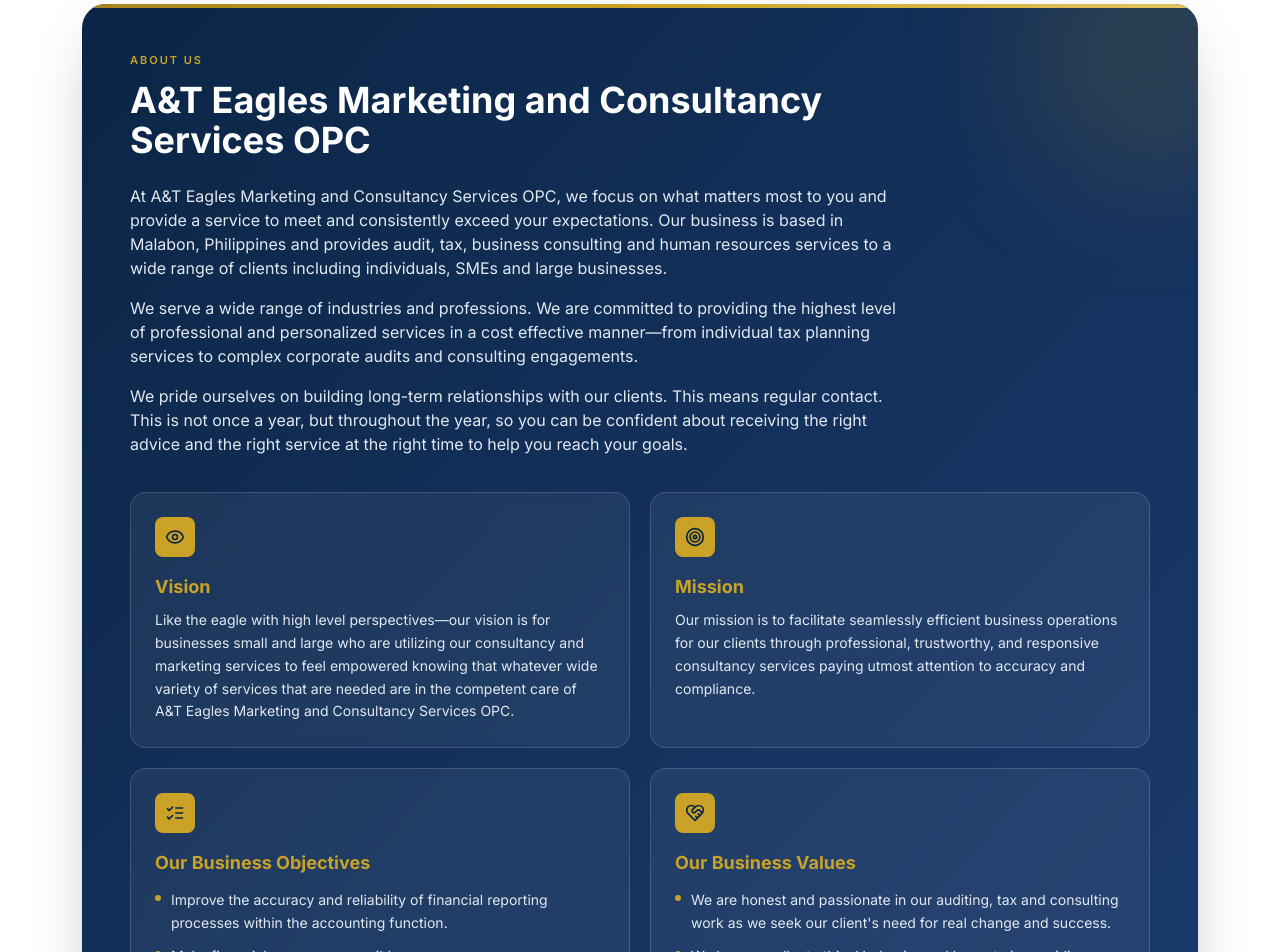
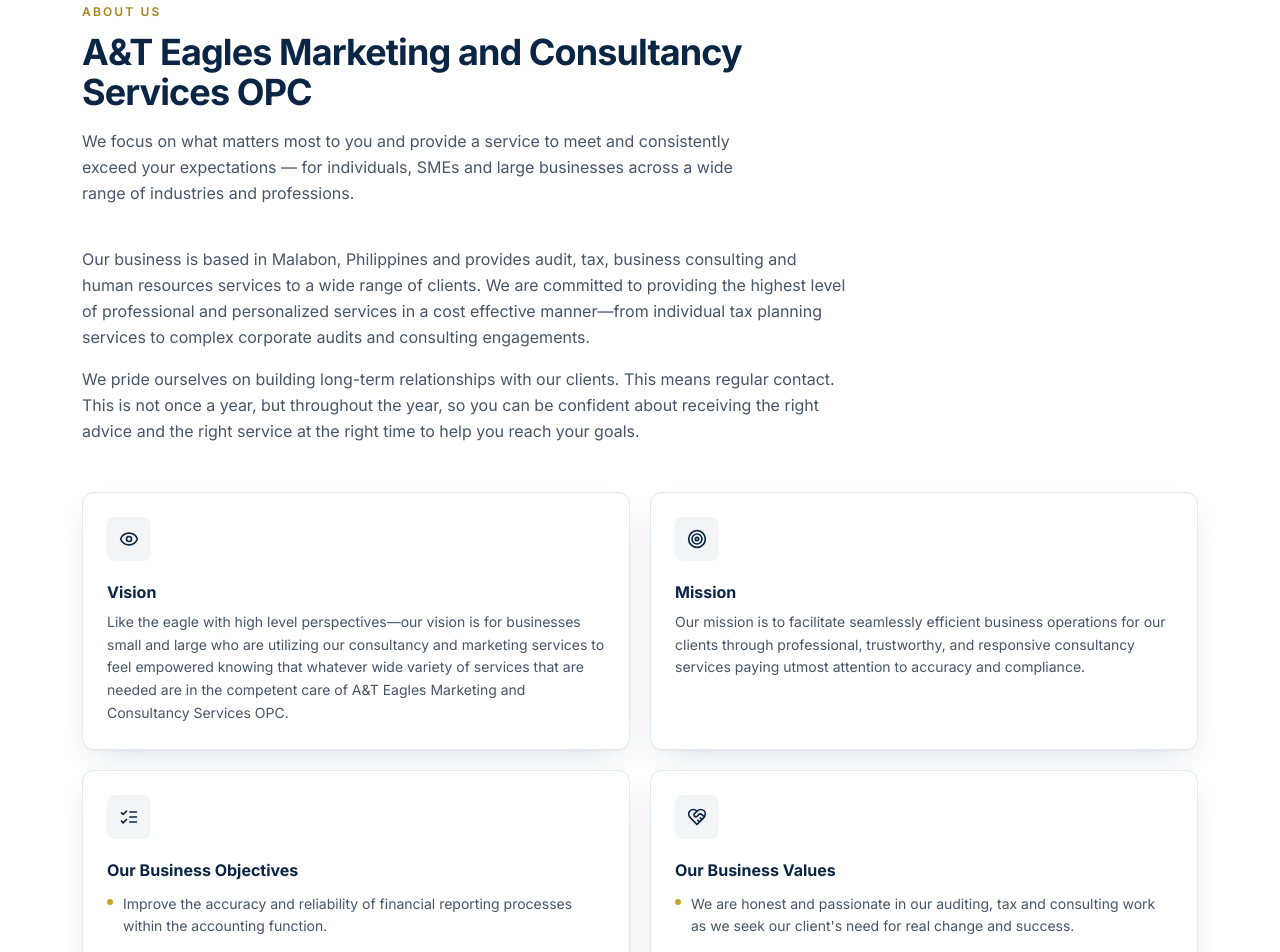
Before and after one commit to vrsnhtm/A-T-EAGLES, a React (Vite) app: page / in a window 1280 px wide. Shown: the part 1040-1992 px from the top of the page. Built offline with nearby package versions, Linux system fonts and the light colour scheme.

Commit message:
Match the About Us design to the Services cards
White cards with navy icon tiles now carry the vision, mission, objectives
and values, so the section reads as one family with the service grid.

```diff
--- a/src/components/AboutUs.tsx
+++ b/src/components/AboutUs.tsx
@@ -3,7 +3,8 @@ import { Eye, HeartHandshake, ListChecks, Target, type LucideIcon } from "lucide
 type Pillar = {
   icon: LucideIcon;
   title: string;
-  body: string;
+  body?: string;
+  points?: readonly string[];
 };
 
 const PILLARS: readonly Pillar[] = [
@@ -19,142 +20,103 @@ const PILLARS: readonly Pillar[] = [
     body:
       "Our mission is to facilitate seamlessly efficient business operations for our clients through professional, trustworthy, and responsive consultancy services paying utmost attention to accuracy and compliance.",
   },
-];
-
-const OBJECTIVES: readonly string[] = [
+  {
+    icon: ListChecks,
+    title: "Our Business Objectives",
+    points: [
       "Improve the accuracy and reliability of financial reporting processes within the accounting function.",
       "Make financial success accessible.",
       "Build trust through transparency and personalized financial solutions.",
       "Enhance financial performance and the organization's cash flow management.",
       "Ensure robust adherence to regulatory and compliance standards within the accounting and business function.",
-];
-
-const VALUES: readonly string[] = [
+    ],
+  },
+  {
+    icon: HeartHandshake,
+    title: "Our Business Values",
+    points: [
       "We are honest and passionate in our auditing, tax and consulting work as we seek our client's need for real change and success.",
       "We have excellent ethical behavior and honesty in providing business services.",
       "We provide quality and accurate results that are necessary in business improvement.",
       "We are open to all of our clients' concerns and needs.",
+    ],
+  },
 ];
 
 /**
- * About Us: the whole story sits inside one navy panel with gold accents,
- * so the copy reads as white text on the brand background.
+ * About Us, built on the same card language as the Services grid:
+ * white cards, navy icon tile that fills in on hover, gold accent.
  */
 export default function AboutUs() {
   return (
     <section id="about" className="bg-white py-20">
       <div className="container-page">
-        <div className="relative overflow-hidden rounded-3xl bg-gradient-to-br from-navy via-navy-light to-navy-soft p-7 shadow-banner sm:p-10 lg:p-12">
-          {/* Decorative brand accents */}
-          <div
-            aria-hidden="true"
-            className="pointer-events-none absolute -right-20 -top-20 h-64 w-64 rounded-full bg-gold/15 blur-3xl"
-          />
-          <div
-            aria-hidden="true"
-            className="pointer-events-none absolute inset-x-0 top-0 h-1 bg-gradient-to-r from-gold-dark via-gold to-gold-light"
-          />
-
-          <div className="relative">
-            <p className="text-[11px] font-semibold uppercase tracking-[0.18em] text-gold">
-              About Us
-            </p>
-            <h2 className="mt-3 max-w-3xl text-2xl font-bold leading-snug text-white sm:text-3xl lg:text-4xl">
+        <div className="max-w-2xl">
+          <p className="eyebrow">About us</p>
+          <h2 className="mt-3 text-3xl font-bold tracking-tight text-navy sm:text-4xl">
             A&T Eagles Marketing and Consultancy Services OPC
           </h2>
+          <p className="mt-4 text-base leading-relaxed text-slate-600">
+            We focus on what matters most to you and provide a service to meet and
+            consistently exceed your expectations — for individuals, SMEs and large
+            businesses across a wide range of industries and professions.
+          </p>
+        </div>
 
-            <div className="mt-6 max-w-3xl space-y-4 text-sm leading-relaxed text-slate-200 sm:text-base">
+        <div className="mt-10 max-w-3xl space-y-4 text-base leading-relaxed text-slate-600">
           <p>
-                At A&T Eagles Marketing and Consultancy Services OPC, we focus on
-                what matters most to you and provide a service to meet and
-                consistently exceed your expectations. Our business is based in
-                Malabon, Philippines and provides audit, tax, business consulting
-                and human resources services to a wide range of clients including
-                individuals, SMEs and large businesses.
-              </p>
-              <p>
-                We serve a wide range of industries and professions. We are
-                committed to providing the highest level of professional and
-                personalized services in a cost effective manner—from individual
-                tax planning services to complex corporate audits and consulting
+            Our business is based in Malabon, Philippines and provides audit, tax,
+            business consulting and human resources services to a wide range of
+            clients. We are committed to providing the highest level of professional
+            and personalized services in a cost effective manner—from individual tax
+            planning services to complex corporate audits and consulting
             engagements.
           </p>
           <p>
-                We pride ourselves on building long-term relationships with our
-                clients. This means regular contact. This is not once a year, but
-                throughout the year, so you can be confident about receiving the
-                right advice and the right service at the right time to help you
-                reach your goals.
+            We pride ourselves on building long-term relationships with our clients.
+            This means regular contact. This is not once a year, but throughout the
+            year, so you can be confident about receiving the right advice and the
+            right service at the right time to help you reach your goals.
           </p>
         </div>
 
-            {/* Vision and Mission */}
-            <div className="mt-9 grid gap-5 md:grid-cols-2">
-              {PILLARS.map(({ icon: Icon, title, body }) => (
-                <div
+        <div className="mt-12 grid gap-5 sm:grid-cols-2">
+          {PILLARS.map(({ icon: Icon, title, body, points }) => (
+            <article
               key={title}
-                  className="rounded-2xl border border-white/15 bg-white/[0.06] p-6 backdrop-blur-sm"
+              className="group flex flex-col rounded-xl border border-slate-200 bg-white p-6 shadow-card transition duration-200 hover:-translate-y-1 hover:border-gold/50 hover:shadow-card-hover"
             >
-                  <span className="flex h-10 w-10 items-center justify-center rounded-lg bg-gold text-navy">
+              <span className="flex h-11 w-11 items-center justify-center rounded-lg bg-navy/5 text-navy transition-colors group-hover:bg-navy group-hover:text-gold">
                 <Icon className="h-5 w-5" aria-hidden="true" />
               </span>
-                  <h3 className="mt-4 text-lg font-bold text-gold">{title}</h3>
-                  <p className="mt-2 text-sm leading-relaxed text-slate-200">
+              <h3 className="mt-5 text-base font-bold leading-snug text-navy">
+                {title}
+              </h3>
+
+              {body && (
+                <p className="mt-2 flex-1 text-sm leading-relaxed text-slate-600">
                   {body}
                 </p>
-                </div>
-              ))}
-            </div>
+              )}
 
-            {/* Objectives and Values */}
-            <div className="mt-5 grid gap-5 md:grid-cols-2">
-              <div className="rounded-2xl border border-white/15 bg-white/[0.06] p-6 backdrop-blur-sm">
-                <span className="flex h-10 w-10 items-center justify-center rounded-lg bg-gold text-navy">
-                  <ListChecks className="h-5 w-5" aria-hidden="true" />
-                </span>
-                <h3 className="mt-4 text-lg font-bold text-gold">
-                  Our Business Objectives
-                </h3>
-                <ul className="mt-3 space-y-2.5">
-                  {OBJECTIVES.map((item) => (
+              {points && (
+                <ul className="mt-3 flex-1 space-y-2.5">
+                  {points.map((point) => (
                     <li
-                      key={item}
-                      className="flex items-start gap-2.5 text-sm leading-relaxed text-slate-200"
+                      key={point}
+                      className="flex items-start gap-2.5 text-sm leading-relaxed text-slate-600"
                     >
                       <span
                         aria-hidden="true"
                         className="mt-1.5 h-1.5 w-1.5 shrink-0 rounded-full bg-gold"
                       />
-                      {item}
+                      {point}
                     </li>
                   ))}
                 </ul>
-              </div>
-
-              <div className="rounded-2xl border border-white/15 bg-white/[0.06] p-6 backdrop-blur-sm">
-                <span className="flex h-10 w-10 items-center justify-center rounded-lg bg-gold text-navy">
-                  <HeartHandshake className="h-5 w-5" aria-hidden="true" />
-                </span>
-                <h3 className="mt-4 text-lg font-bold text-gold">
-                  Our Business Values
-                </h3>
-                <ul className="mt-3 space-y-2.5">
-                  {VALUES.map((item) => (
-                    <li
-                      key={item}
-                      className="flex items-start gap-2.5 text-sm leading-relaxed text-slate-200"
-                    >
-                      <span
-                        aria-hidden="true"
-                        className="mt-1.5 h-1.5 w-1.5 shrink-0 rounded-full bg-gold"
-                      />
-                      {item}
-                    </li>
+              )}
+            </article>
           ))}
-                </ul>
-              </div>
-            </div>
-          </div>
         </div>
       </div>
     </section>
```
Lines whose indentation alone changed are shown as unchanged.
